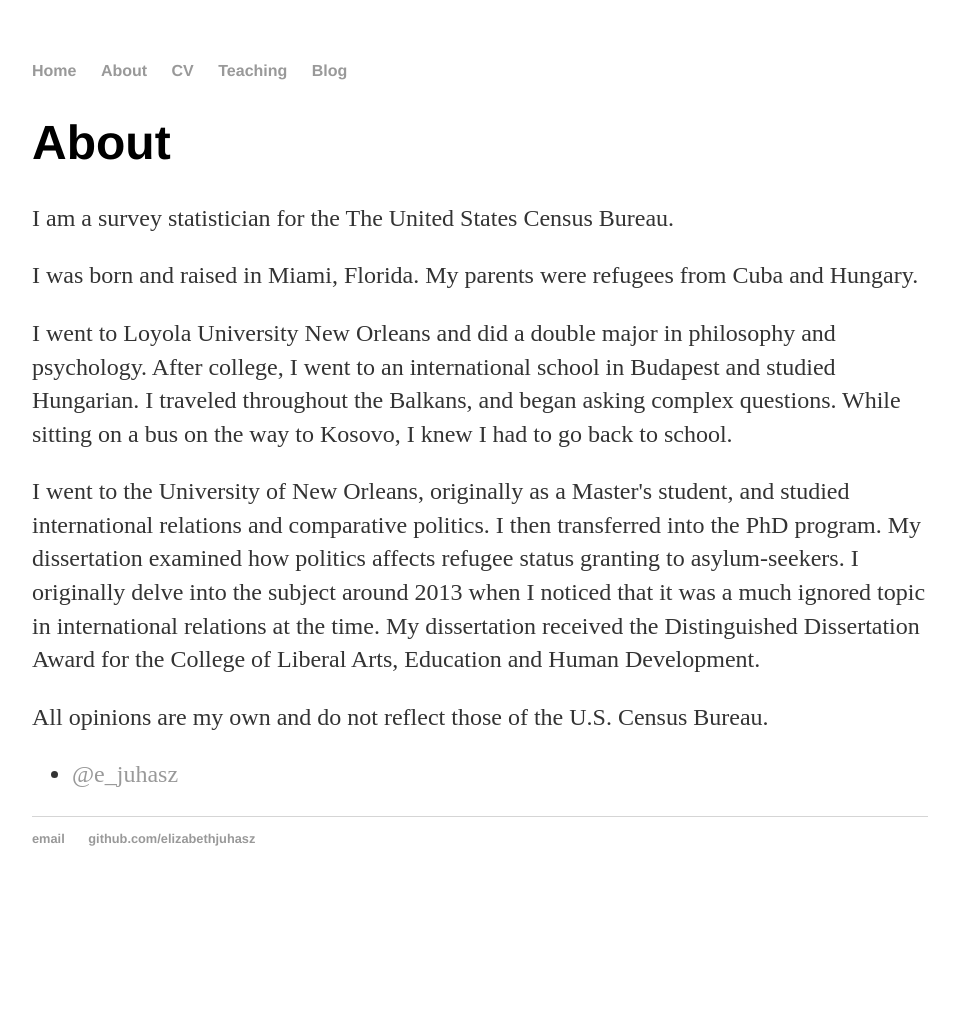
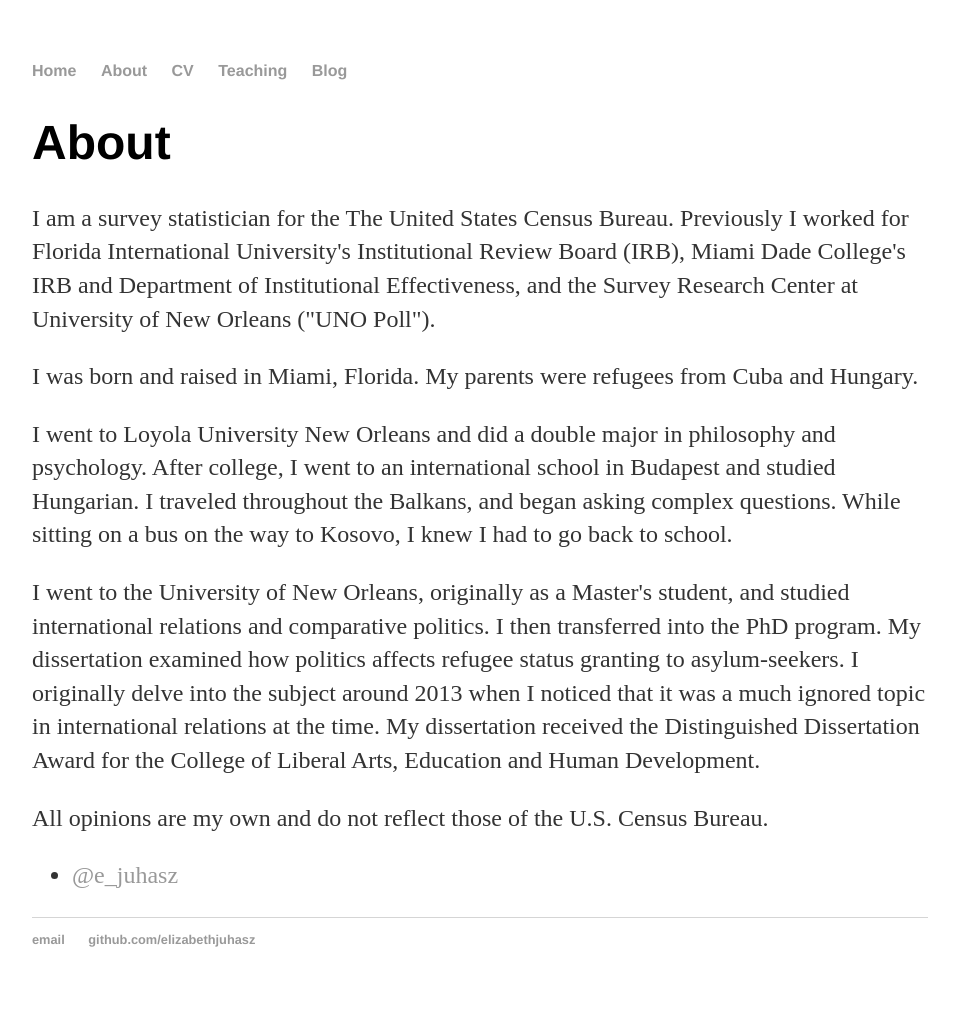
Before and after one commit to elizabethjuhasz/elizabethjuhasz.github.io, a Jekyll site: the page built from about/index.html, in a window 1280 px wide. Shown: the whole page, without its empty margins (160-1119 px from the left). Built offline with Jekyll 4.4.1, drawn with Linux system fonts in a browser that asks for light colours; before the commit the page ends 908 px from its top, so only the background shows below that.

Commit message:
Update index.html

```diff
--- a/about/index.html
+++ b/about/index.html
@@ -5,7 +5,7 @@ title: About Elizabeth Juhasz
 
 		<div class="about">
 			<h1>About</h1>
-			<p> I am a survey statistician for the The United States Census Bureau.</p>
+			<p> I am a survey statistician for the The United States Census Bureau. Previously I worked for Florida International University's Institutional Review Board (IRB), Miami Dade College's IRB and Department of Institutional Effectiveness, and the Survey Research Center at University of New Orleans ("UNO Poll").</p>
 			<p>I was born and raised in Miami, Florida. My parents were refugees from Cuba and Hungary.</p>
 		        <p>I went to Loyola University New Orleans and did a double major in philosophy and psychology. After college, I went to an international school in Budapest and studied Hungarian. I traveled throughout the Balkans, and began asking complex questions. While sitting on a bus on the way to Kosovo, I knew I had to go back to school.</p>
 			<p>I went to the University of New Orleans, originally as a Master's student, and studied international relations and comparative politics. I then transferred into the PhD program. My dissertation examined how politics affects refugee status granting to asylum-seekers. I originally delve into the subject around 2013 when I noticed that it was a much ignored topic in international relations at the time. My dissertation received the Distinguished Dissertation Award for the College of Liberal Arts, Education and Human Development.</p>
```
